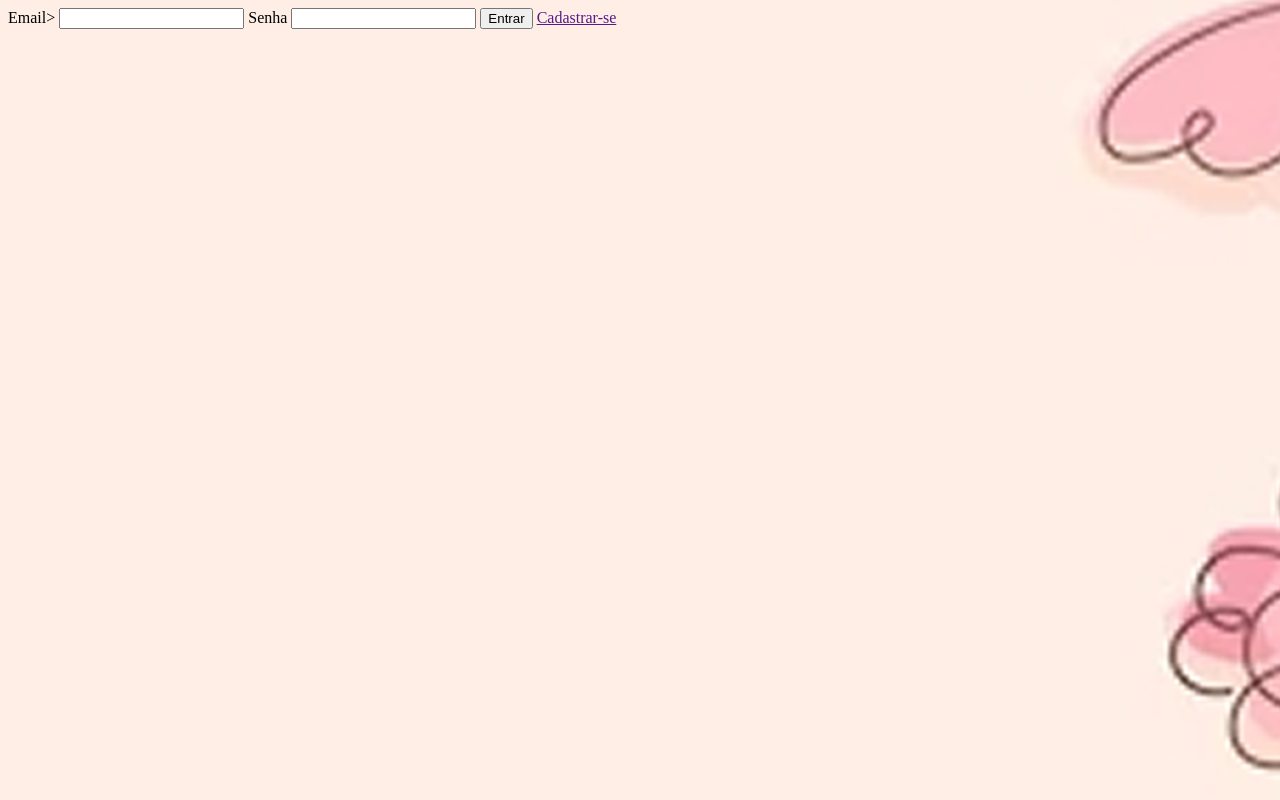
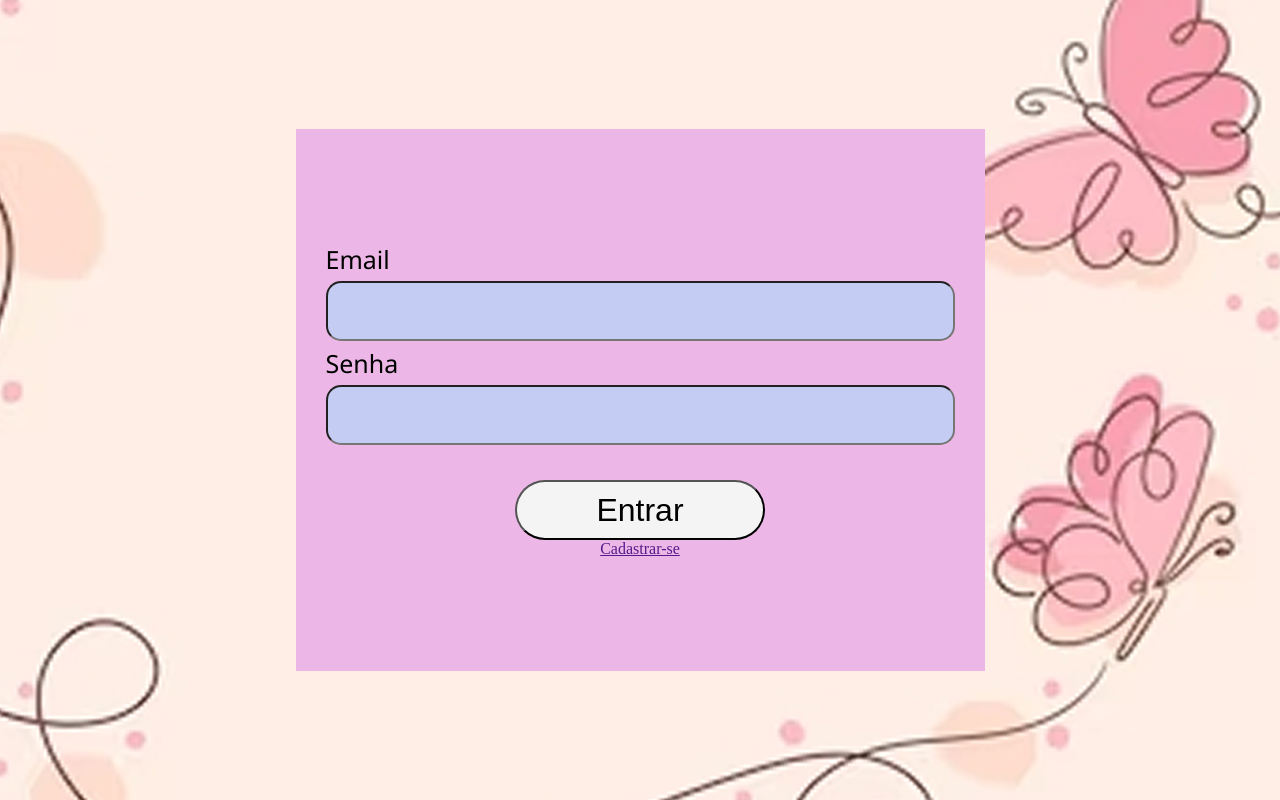
Before and after one commit to LuisBrandelik/sistema_chamado, a plain HTML site: page index.html in a window 1280 px wide. Drawn offline with Linux system fonts and the light colour scheme.

Commit message:
aplicando o cdd na tela de login

```diff
--- a/CSS/stle.css
+++ b/CSS/stle.css
@@ -1,13 +1,57 @@
-{
+* {
 margin: 0;
 padding: 0;
 box-sizing: border-box;
 }
 
 body{
+    display: flex;
+    justify-content: center;
+    align-items: center;
+    height: 100vh;
     background-image: url("../imgens/fundo-de-contorno-de-borboleta-desenhado-a-mao_23-2149021149\ 1.png");
     background-repeat: no-repeat;
-    background-size: 1920px;
+    background-size: cover;
     background-attachment: fixed;
     background-position: center;
 }
+form{
+display: flex;
+flex-direction: column;
+justify-content: center;
+gap: 5px;
+width: 689px;
+height: 542px;
+background-color: #ECB7E7;
+padding: 30px;
+}
+
+label{
+font-family: 'Segoe UI', Tahoma, Geneva, Verdana, sans-serif;
+font-size: 25px;
+}
+
+input{
+width: 100%;
+height: 60px;
+background-color: #C5CCF4;
+font-size: 25px;
+padding: 5px;
+border-radius: 15px;
+
+}
+button{
+    background-color: #F4F4F4;
+    width: 250px;
+height: 60px;
+font-size: 32px;
+color: black;
+border-radius: 80px;
+}
+.botao{
+    display: flex;
+    flex-direction: column;
+    justify-content: center;
+    align-items: center;
+    margin-top: 30px;
+}
--- a/index.html
+++ b/index.html
@@ -8,13 +8,14 @@
 </head>
 <body>
     <form action="" metod="post">
-        <label for="email">Email></label>
+        <label for="email">Email</label>
         <input type="text" nome="Email" id="">
         <label for="senha">Senha</label>
         <input type="password" nome="senha" id="">
-
+        <div class="botao">
         <button>Entrar</button>
         <a href="">Cadastrar-se</a>
+    </div>
     </form>
 
 </body>
```
